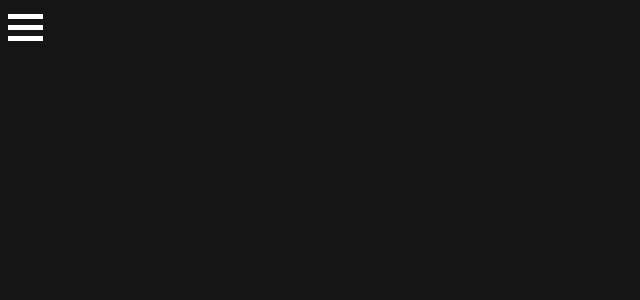
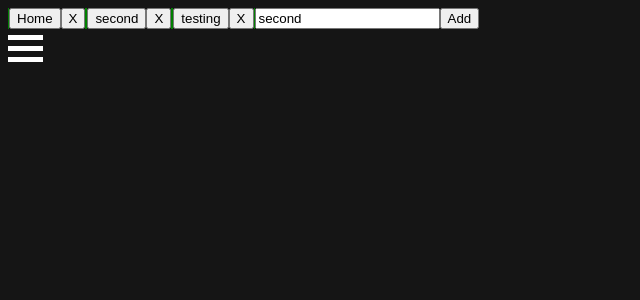
Before and after one commit to joelatwo/joelatwo.github.io, a React (Create React App) app: page / in a window 1280 px wide. Shown: the top 300 px of the page, without its empty margins (0-640 px from the left). Built offline with nearby package versions, Linux system fonts and the light colour scheme.

Commit message:
changed architecture to incorporate a higher order component

```diff
--- a/package.json
+++ b/package.json
@@ -5,6 +5,7 @@
   "homepage": "https://atwo6777.github.io/",
   "dependencies": {
     "gh-pages": "^2.0.1",
+    "lodash": "^4.17.11",
     "react": "^16.7.0",
     "react-dom": "^16.7.0",
     "react-scripts": "^2.1.3"
--- a/src/App.js
+++ b/src/App.js
@@ -1,17 +1,14 @@
 import React, { Component } from 'react';
 
-import "./css/body.css"
-// import Header from "./header/header"
-import Main from "./main_content/main_content"
-import Sidebar from './sidebar/sidebar';
+import "./body.css"
+
+import Navigation from "./navigation/navigation"
 
 class App extends Component {
   render() {
     return (
      <div>
-      {/* <Header /> */}
-      <Sidebar />
-      {/* <Main /> */}
+<Navigation></Navigation>
      </div>
     );
   }
--- a/src/header/header.js
+++ b/src/navigation/header/header.js
@@ -1,15 +1,12 @@
 import React, { Component } from 'react';
 import Menu from "./menu"
+import Tab from "./tab"
 
 class Header extends Component {
     render() {
         return (
             <div id="header">
-                <Menu />
-                <a href="https://github.com/atwo6777">
-                    Joel Atwood haystackjma@gmail.com
-                </a>
-            </div>
+                <Tab contentList={this.props.contentList} ></Tab>            </div>
         );
     }
 }
--- a/src/header/menu.js
+++ b/src/navigation/header/menu.js
@@ -1,5 +1,4 @@
 import React, { Component } from 'react';
-import Hamburger_Menu from "../Components/hamburger_menu"
 
 class Menu extends Component {
 
--- /dev/null
+++ b/src/navigation/header/tab.css
@@ -0,0 +1,11 @@
+.tab {
+    overflow: hidden;
+    /* border: 1px solid #ccc; */
+    /* background-color: #f1f1f1; */
+    display: flex;
+  }
+
+  .tabLinks{
+      border-left: 1px solid green;
+      border-right: 1px solid green;
+  }
--- /dev/null
+++ b/src/navigation/header/tab.js
@@ -0,0 +1,60 @@
+import React, { Component } from 'react';
+import _ from "lodash"
+
+import "./tab.css"
+
+class Tab extends Component {
+    constructor(props) {
+        super(props)
+        this.state = {
+            displayedTabList: ["Home", "second", "testing"
+            ],
+            value: "second"
+        }
+
+    }
+    potentialAdd = () => {
+        let isContained = _.find(this.state.displayedTabList, (item) => {
+            return (this.state.value === item)
+        })
+        if (isContained === undefined) {
+            // if it isn't in the list add it
+            let newDisplayedTabList = [...this.state.displayedTabList]
+            newDisplayedTabList.push(this.state.value)
+            this.setState({ displayedTabList: newDisplayedTabList })
+        }
+    }
+
+    removeTab = (e) => {
+        let newDisplayedTabList = [...this.state.displayedTabList]
+        newDisplayedTabList = _.filter(newDisplayedTabList, toBeRemoved => {
+            return (e !== toBeRemoved) //returns everything that isn't our tab
+        })
+
+        console.log(newDisplayedTabList)
+        this.setState({ displayedTabList: newDisplayedTabList })
+    }
+
+    render() {
+        return (
+            <div className={"tab"}>
+                {_.map(this.state.displayedTabList, (tab_item) =>
+                    <div className={"tabLinks"} key={tab_item}>
+                        <button >{tab_item}</button>
+                        <button onClick={() => this.removeTab(tab_item)}>X</button>
+                    </div>
+
+                )
+                }
+
+                <input type="text" value={this.state.value} onChange={(event) => { this.setState({ value: event.target.value }) }} />
+                <button onClick={() => this.potentialAdd()} >Add</button>
+            </div>
+
+
+
+        );
+    }
+}
+
+export default Tab;
--- /dev/null
+++ b/src/navigation/navigation.js
@@ -0,0 +1,35 @@
+import React, { Component } from 'react';
+
+import Sidebar from './sidebar/sidebar';
+import Header from "./header/header"
+
+class Navigation extends Component {
+    constructor(props)
+    {
+        super(props)
+        this.state = {
+            contentList: [        "Home",
+                "Projects",
+                "Work Experience",
+                "Education",
+                "Technical Skills",
+                "Accomplishments",
+                "Hobbies",
+                "Social Media"
+            ],
+            openIndex: 0
+        }
+
+    }
+
+  render() {
+    return (
+     <div>
+         <Header contentList={this.state.contentList}></Header>
+      <Sidebar contentList={this.state.contentList} />
+     </div>
+    );
+  }
+}
+
+export default Navigation;
--- a/src/sidebar/sidebar.js
+++ b/src/navigation/sidebar/sidebar.js
@@ -1,8 +1,9 @@
 import React, { Component } from 'react';
-import image from "../assets/me.jpg"
+import image from "../../assets/me.jpg"
+import _ from "lodash"
 
 import "./sidebar.css"
-import Hamburger_Menu from "../Components/hamburger_menu"
+import Hamburger_Menu from "../../Components/hamburger_menu"
 
 class Sidebar extends Component {
   constructor(props)
@@ -10,6 +11,7 @@ class Sidebar extends Component {
       super(props)
       this.state = {
           isOpen: false,
+
           openIndex: null
       }
       this.HamburgerHandler = this.HamburgerHandler.bind(this);
@@ -28,18 +30,14 @@ class Sidebar extends Component {
                       <h1>
           {/* <img src={image} alt="Joel Atwood" /> */}
         </h1>
-        <h1>Home</h1>
-        <h1>Projects</h1>
-        <h1>Work Experience</h1>
-        <h1>Education</h1>
-        <h1>Technical Skills</h1>
-        <h1>Accomplishments</h1>
-        <h1>Hobbies</h1>
-        <h1>Social Media</h1>
+        {_.map(this.props.contentList, function(menu_item){return(
+
+            <h1 key={menu_item}>{menu_item}</h1>
+        )
+        })}
                     </div>
                     ): (<div />)
                     }
-        {/* <div>Ideas <br />Goals</div> */}
     </div>
     );
   }
```
Also changed, not shown: src/body.css (renamed from src/css/body.css), src/navigation/footer/footer.js (added), src/navigation/sidebar/sidebar.css (renamed from src/sidebar/sidebar.css).
